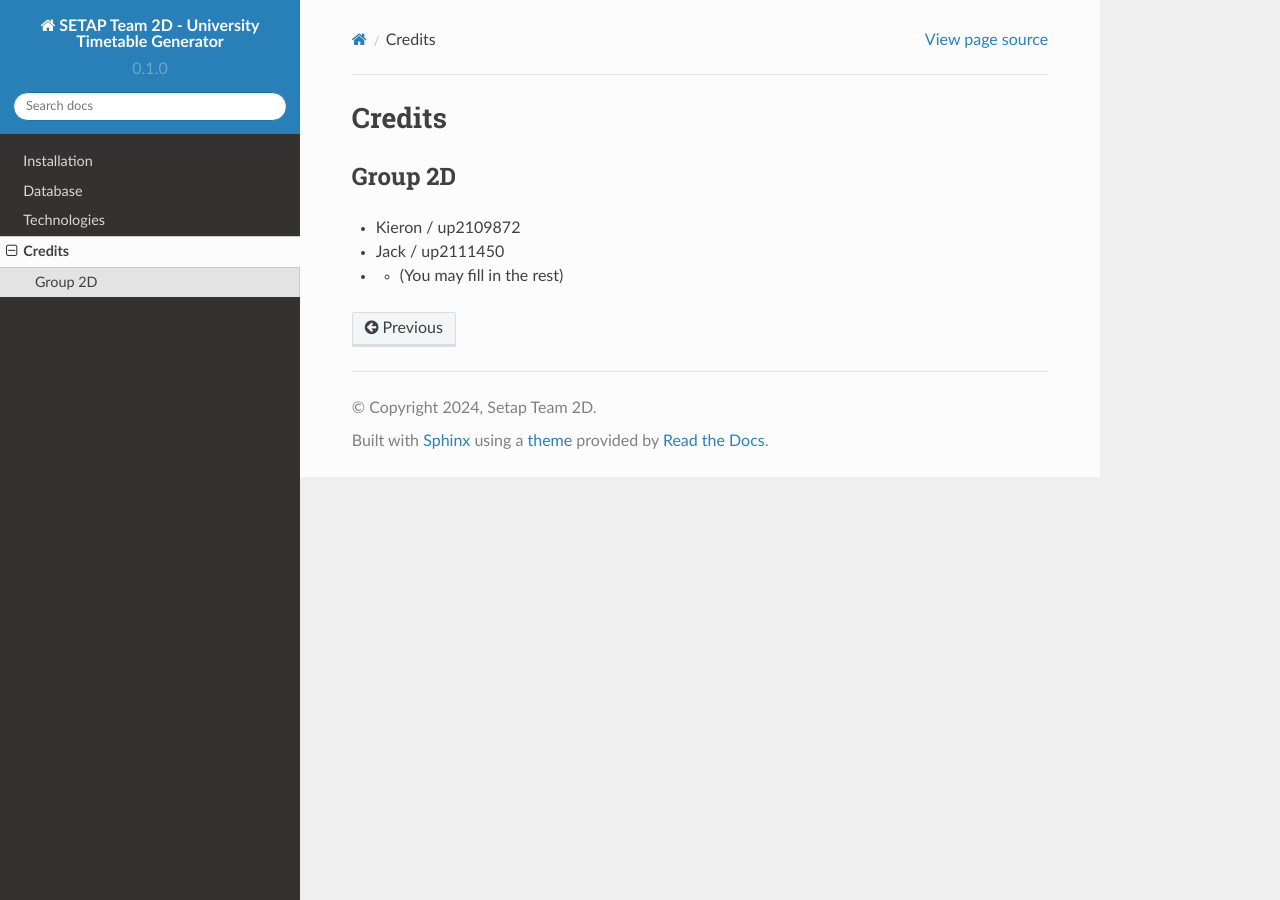
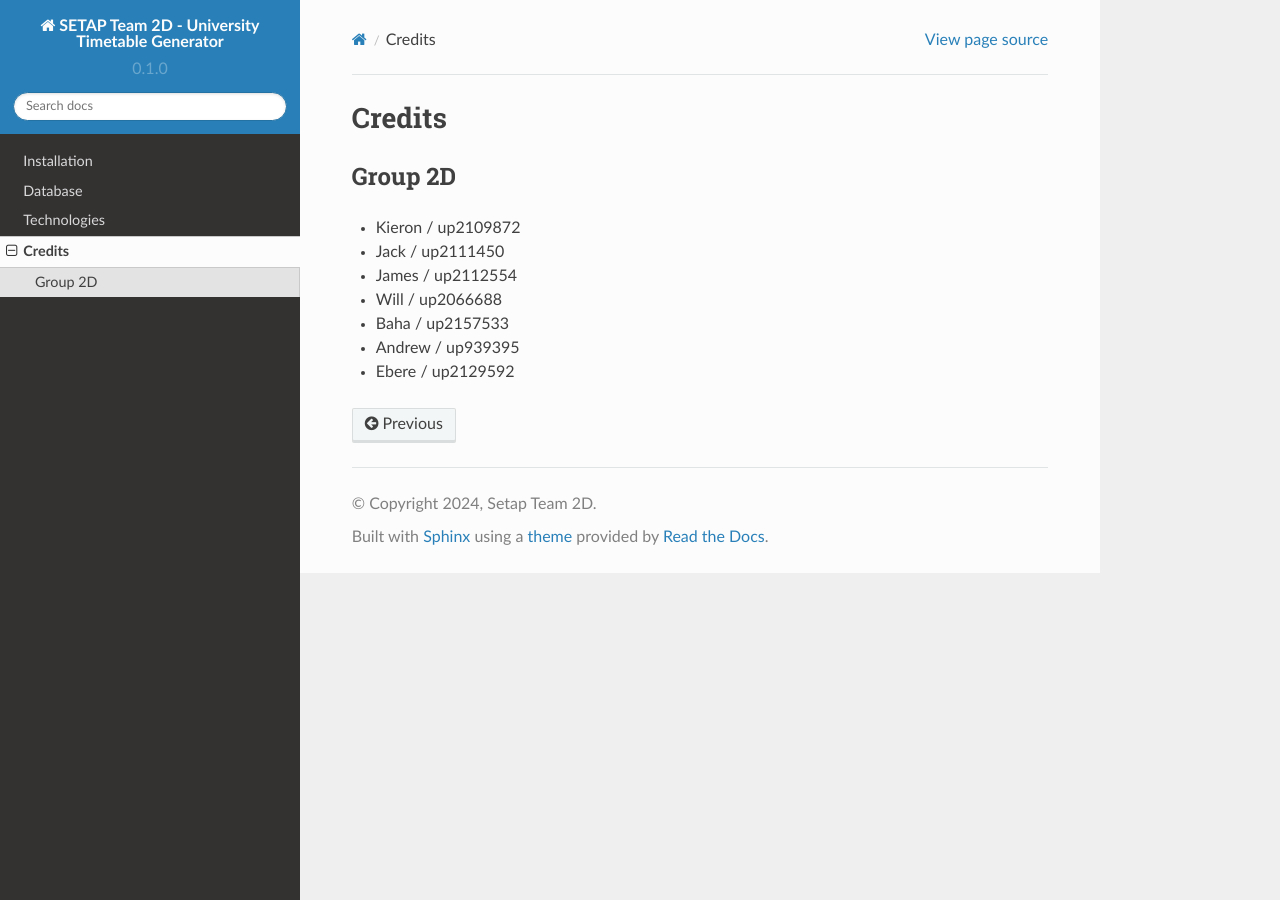
Before and after one commit to Group-2D/Demo-Project, a Sphinx documentation site: the page built from docs/source/credits.rst, in a window 1280 px wide. Built offline with Sphinx 7.4.7 and the Read the Docs theme 2.0.0, drawn with Linux system fonts in a browser that asks for light colours; pages that are not in the unit, such as notebooks, are missing from menus.

Commit message:
Update credits.rst

```diff
--- a/docs/source/credits.rst
+++ b/docs/source/credits.rst
@@ -7,4 +7,8 @@ Group 2D
 
 - Kieron / up2109872
 - Jack / up2111450
-- * (You may fill in the rest)
+- James / up2112554
+- Will / up2066688
+- Baha / up2157533
+- Andrew / up939395
+- Ebere / up2129592
```
